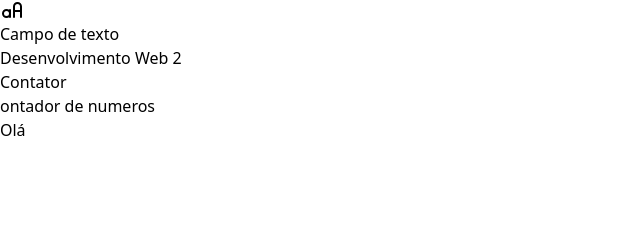
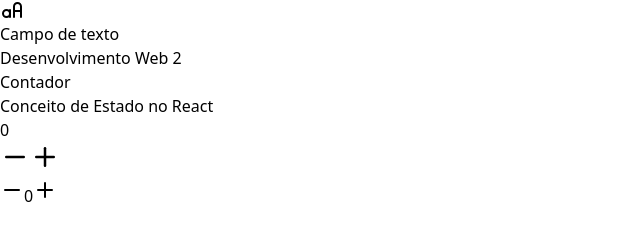
Before and after one commit to luanabrizola/2024-DW2-ROUTES, a React (Vite) app: page /contador in a window 1280 px wide. Shown: the part 362-602 px from the top of the page, without its empty margins (0-640 px from the left). Built offline with nearby package versions, Linux system fonts and the light colour scheme.

Commit message:
Contador

```diff
--- a/src/pages/Contador.jsx
+++ b/src/pages/Contador.jsx
@@ -1,12 +1,46 @@
-import Pagina from "../Componentes/Pagina"
+import Pagina from "../Componentes/Pagina";
+import { useState } from "react";
+import { IconMinus, IconPlus } from "@tabler/icons-react";
 
-function Contador(){
-    return(
-        <Pagina titulo='Contator' subtitulo='ontador de numeros'>
-            <div>
-                <h1>Olá</h1>
+function Contador() {
+
+    const [step, setStep] = useState(0)
+
+    function addStep() {
+        setStep(step + 1)
+    }
+
+    function removeStep() {
+        setStep(step - 1)
+    }
+
+    const [number, setNumber] = useState(0)
+
+    function addNumber() {
+        setNumber(number + step)
+    }
+
+    function removeNumber() {
+        setNumber(number - step)
+    }
+
+    return (
+        <Pagina titulo="Contador" subtitulo="Conceito de Estado no React">
+        <div className="w-full h-full flex flex-col justify-center items-center gap-5">
+
+            <div className="text-6xl font-black">{number}</div>
+            <div className="flex gap-5">
+                <button className="rounded-full p-4 bg-blue-600" onClick={removeNumber}><IconMinus size={30} /></button>
+                <button className="rounded-full p-4 bg-blue-800" onClick={addNumber}><IconPlus size={30} /></button>
             </div>
-        </Pagina>
+
+            <div className="flex items-center gap-5">
+                <button className="rounded-full p-2 bg-purple-600" onClick={removeStep}><IconMinus /></button>
+                <span>{step}</span>
+                <button className="rounded-full p-2 bg-purple-800" onClick={addStep}><IconPlus /></button>
+            </div>
+        </div>
+    </Pagina>
     )
 }
 
```
Also changed, not shown: 1 other file (tests, documents, lock files or other folders).
